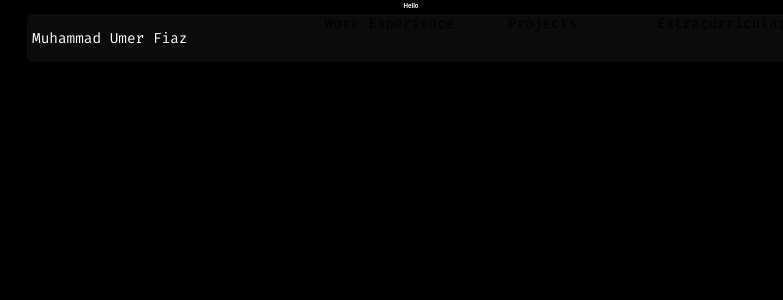
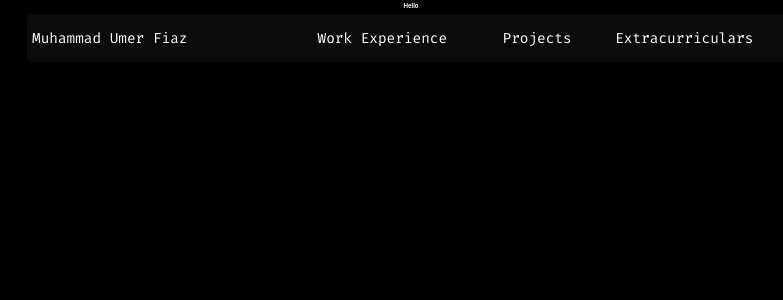
Before and after one commit to nopunindented/Portfolio-Umer, a React (Create React App) app in the folder portfolio/: page / in a window 1280 px wide. Shown: the top 300 px of the page, without its empty margins (229-1012 px from the left). Built offline with nearby package versions, Linux system fonts and the light colour scheme.

Commit message:
"Styling fix"

```diff
--- a/portfolio/src/components/header.css
+++ b/portfolio/src/components/header.css
@@ -47,6 +47,21 @@
   }
 }
 
+.work_navbar {
+  position: relative;
+  top: 30%;
+  color: white;
+  margin-right: 10px;
+  margin-left: 2px;
+}
+
+/* Work media query */
+@media (max-width: 869px) {
+  .work_navbar {
+    font-size: 70%; /* Adjust the maximum width for smaller screens */
+  }
+}
+
 @media (max-width: 768px) {
   .work_navbar {
     font-size: 60%; /* Adjust the maximum width for smaller screens */
@@ -59,6 +74,21 @@
   }
 }
 
+.projects_navbar {
+  position: relative;
+  top: 30%;
+  color: white;
+  margin-right: 15px;
+  margin-left: 10px;
+}
+
+/* Projects media query */
+@media (max-width: 869px) {
+  .projects_navbar {
+    font-size: 70%; /* Adjust the maximum width for smaller screens */
+  }
+}
+
 @media (max-width: 768px) {
   .projects_navbar {
     font-size: 60%; /* Adjust the maximum width for smaller screens */
@@ -68,6 +98,22 @@
 @media (max-width: 562px) {
   .projects_navbar {
     font-size: 57%; /* Adjust the maximum width for smaller screens */
+  }
+}
+
+.extra_navbar {
+  position: relative;
+  top: 30%;
+  left: -20%;
+  color: white;
+  margin-right: 10px;
+  margin-left: 10px;
+}
+
+/* Extra media query */
+@media (max-width: 869px) {
+  .extra_navbar {
+    font-size: 70%; /* Adjust the maximum width for smaller screens */
   }
 }
 
```
